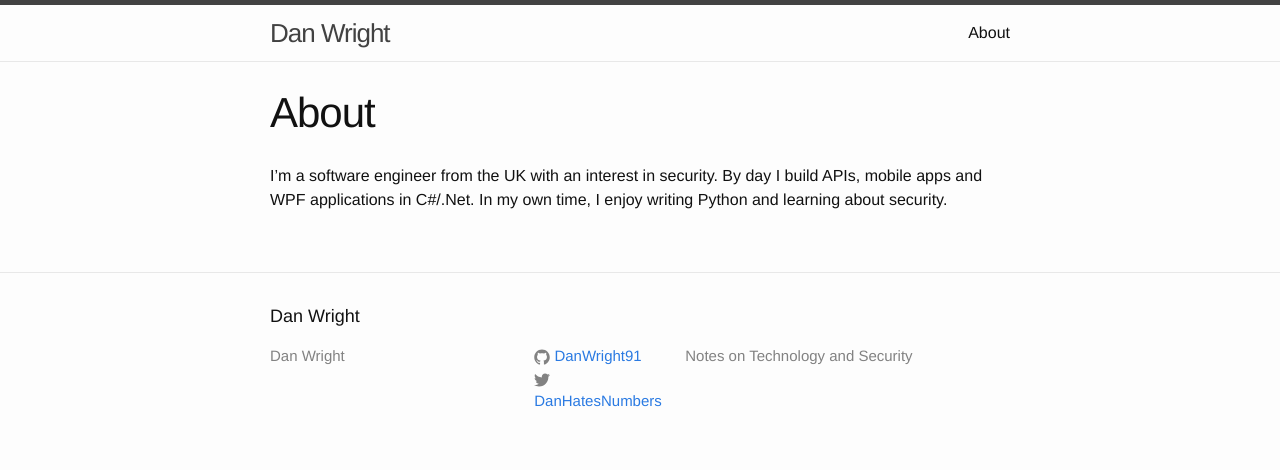
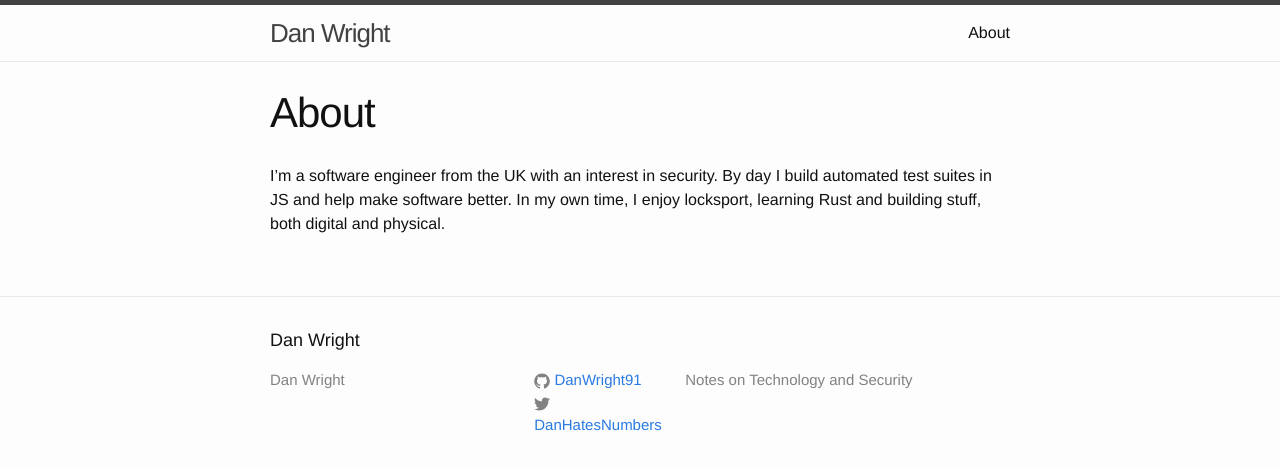
Before and after one commit to DanHatesNumbers/danhatesnumbers.github.io, a Jekyll site: the page built from about.md, in a window 1280 px wide. Shown: the top 470 px of the page. Built offline with Jekyll 4.4.1, drawn with Linux system fonts in a browser that asks for light colours.

Commit message:
Updated Bio

```diff
--- a/about.md
+++ b/about.md
@@ -4,4 +4,4 @@ title: About
 permalink: /about/
 ---
 
-I'm a software engineer from the UK with an interest in security. By day I build APIs, mobile apps and WPF applications in C#/.Net. In my own time, I enjoy writing Python and learning about security.
+I'm a software engineer from the UK with an interest in security. By day I build automated test suites in JS and help make software better. In my own time, I enjoy locksport, learning Rust and building stuff, both digital and physical.
```
